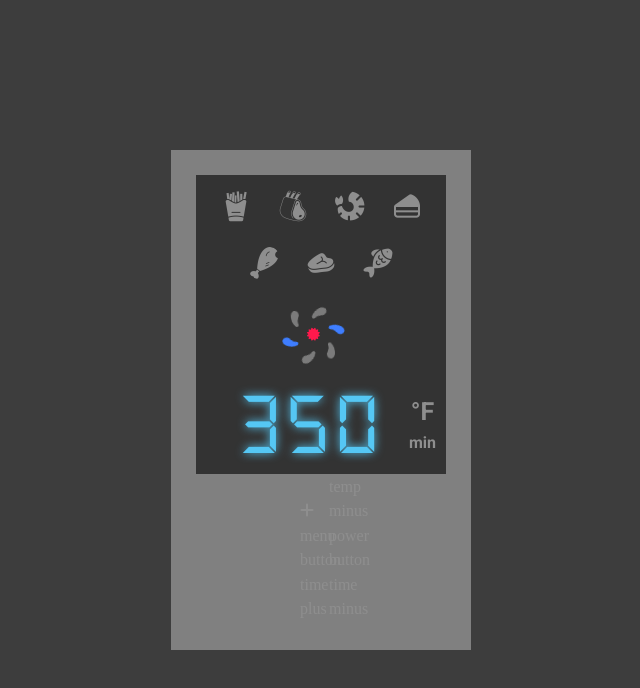
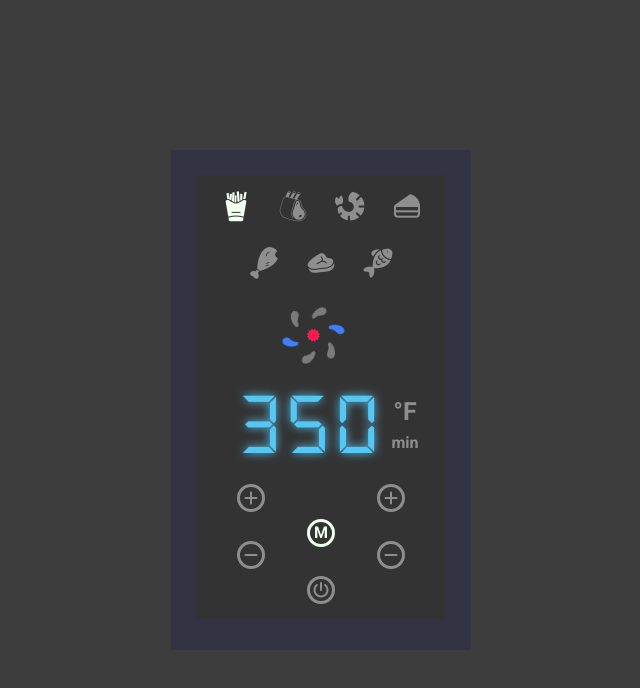
Before and after one commit to rudyjm3/airfyer-ui-project, a plain HTML site: page index.html in a window 1280 px wide. Shown: the whole page, without its empty margins (319-959 px from the left). Drawn offline with Linux system fonts and the light colour scheme.

Commit message:
Controls section layout and styling added.

```diff
--- a/assets/css/style.css
+++ b/assets/css/style.css
@@ -17,7 +17,7 @@ body {
    justify-content: center;
    align-items: center;
    background-color: #3d3d3d;
-   height: 100vh;
+   height: 100%;
 }
 
 section {
@@ -32,11 +32,24 @@ img {
    filter: invert(59%) sepia(2%) saturate(23%) hue-rotate(30deg) brightness(97%) contrast(78%);
 }
 button {
-   width: 25px;
-   height: 25px;
+   display: flex;
+   justify-content: center;
+   align-items: center;
+   width: 28px;
+   height: 28px;
    background-color: transparent;
-   border: none;
+   border-radius: 50px;
+   border: 3px solid var(--icon-grey);
    color: var(--icon-grey);
+}
+.active-img-icon {
+   filter: invert(91%) sepia(9%) saturate(377%) hue-rotate(71deg) brightness(108%) contrast(104%) !important;
+}
+.active-icon {
+   color: var(--icon-lite)
+}
+.active-icon-border {
+   border-color: var(--icon-lite);
 }
 #main-container{
    display: flex;
@@ -46,8 +59,11 @@ button {
    width: 300px;
    height: 500px;
    padding: 25px;
-   background-color: grey;
+   background-color: #334;
 }
+
+/* START MENU SECTION STYLING
+   ++++++++++++++++++++++++++  */
 #menu-items-section {
    display: flex;
    justify-content: center;
@@ -62,15 +78,17 @@ button {
    gap: 25px;
    padding: 15px;
 }
-
 .menu-icon {
    width: 32px;
    height: 32px;
    border-radius: 10px;
    filter: invert(59%) sepia(2%) saturate(23%) hue-rotate(30deg) brightness(97%) contrast(78%);
 }
+/* END MENU SECTION STYLING
+   ========================  */
 
-/* +++++ START TIME TEMP SECTION STYLING +++++ */
+/* START TIME TEMP SECTION STYLING
+   +++++++++++++++++++++++++++++++   */
 #time-temp-section {
    background-color: #333;
 }
@@ -124,26 +142,32 @@ button {
    top: 17px;
    transform: rotate(356deg);
 }
-.heat-icon {
+.heat-icon-wrapper {
    position: absolute;
    left: 103px;
-   top: 27px;
+   top: 25px;
    /* background-color: white; */
    border-radius: 50px;
    padding: 8px;
-   color: var(--red);
+   color: #3e3e3e;
    font-size: 0.8rem;
 }
-/* END FAN UI WRAPPER STYLING */
+.heat-on {
+   color: var(--red);
+}
+/* END FAN UI WRAPPER STYLING
+   ==========================  */
 
-/* START DIGITAL DISPLAY STYLING */
+/* START DIGITAL DISPLAY STYLING
+   +++++++++++++++++++++++++++++   */
 .digital-display-wrapper {
    position: relative;
    display: flex;
-   justify-content: flex-start;
+   justify-content: space-around;
    align-items: center;
-   gap: 15px;
+   /* gap: 15px; */
    width: 100%;
+   padding: 0 20px;
    background-color: #333;
 }
 .min-temp-display {
@@ -152,7 +176,6 @@ button {
    align-items: center;
    height: 100px;
    width: 80%;
-   /* background-color: white; */
 }
 .digital-readout {
    font-size: 90px;
@@ -180,4 +203,38 @@ button {
    font-size: 25px;
 }
 /* END DIGITAL DISPLAY STYLING */
-/* +++++ END POWER SECTION STYLING +++++ */
+
+/* + START CONTROL PANEL STYLING + */
+.control-buttons-container {
+   position: relative;
+   display: flex;
+   justify-content: space-between;
+   align-items: center;
+   gap: 10px;
+   width: 100%;
+   padding: 10px 30px 50px 30px;
+   background-color: #333;
+}
+.temp-buttons-wrapper, .selection-buttons-wrapper, .time-buttons-wrapper {
+   display: flex;
+   justify-content: space-between;
+   align-items: center;
+   flex-direction: column;
+   height: 85px;
+   width: 50px;
+   font-weight: 700;
+}
+.selection-buttons-wrapper {
+   position: relative;
+   top: 35px;
+}
+.menu-btn {
+   font-family: 'Roboto';
+}
+/* = END CONTROL PANEL STYLING = */
+
+
+
+/* END POWER SECTION STYLING
+   =========================
+   =========================  */
--- a/index.html
+++ b/index.html
@@ -18,7 +18,7 @@
    <div id="main-container">
       <section id="menu-items-section">
          <div class="menu-icon-wrapper">
-            <img class="menu-icon" src="assets/images/icons/french-fries.png">
+            <img class="menu-icon active-img-icon" src="assets/images/icons/french-fries.png">
             <img class="menu-icon" src="assets/images/icons/lamb.png">
             <img class="menu-icon" src="assets/images/icons/shrimp.png">
             <img class="menu-icon" src="assets/images/icons/cake.png">
@@ -36,7 +36,9 @@
             <img class="fan-blade-icon" src="assets/images/icons/spin-icon-a.png" alt="" >
             <img class="fan-blade-icon" src="assets/images/icons/spin-icon-a.png" alt="" >
             <img class="fan-blade-icon" src="assets/images/icons/spin-icon-a.png" alt="" >
-            <i class="fa-solid fa-certificate heat-icon"></i>
+            <div class="heat-icon-wrapper heat-on">
+               <i class="fa-solid fa-certificate"></i>
+            </div></i>
          </div>
 
          <div class="digital-display-wrapper">
@@ -56,16 +58,16 @@
       <section id="controls-section">
          <div class="control-buttons-container">
             <div class="temp-buttons-wrapper">
-               <button type="button"><i class="fa-solid fa-plus"></i></button>
-               <button type="button">temp minus</button>
+               <button type="button" class="temp-plus-btn"><i class="fa-solid fa-plus"></i></button>
+               <button type="button" class="temp-minus-btn"><i class="fa-solid fa-minus"></i></button>
             </div>
             <div class="selection-buttons-wrapper">
-               <button type="button">menu button</button>
-               <button type="button">power button</button>
+               <button type="button" class="menu-btn active-icon active-icon-border">M</button>
+               <button type="button" class="power-btn"><i class="fa-solid fa-power-off"></i></button>
             </div>
             <div class="time-buttons-wrapper">
-               <button type="button">time plus</button>
-               <button type="button">time minus</button>
+               <button type="button" class="time-plus-btn"><i class="fa-solid fa-plus"></i></button>
+               <button type="button" class="time-minus-btn"><i class="fa-solid fa-minus"></i></button>
             </div>
          </div>
       </section>
```
